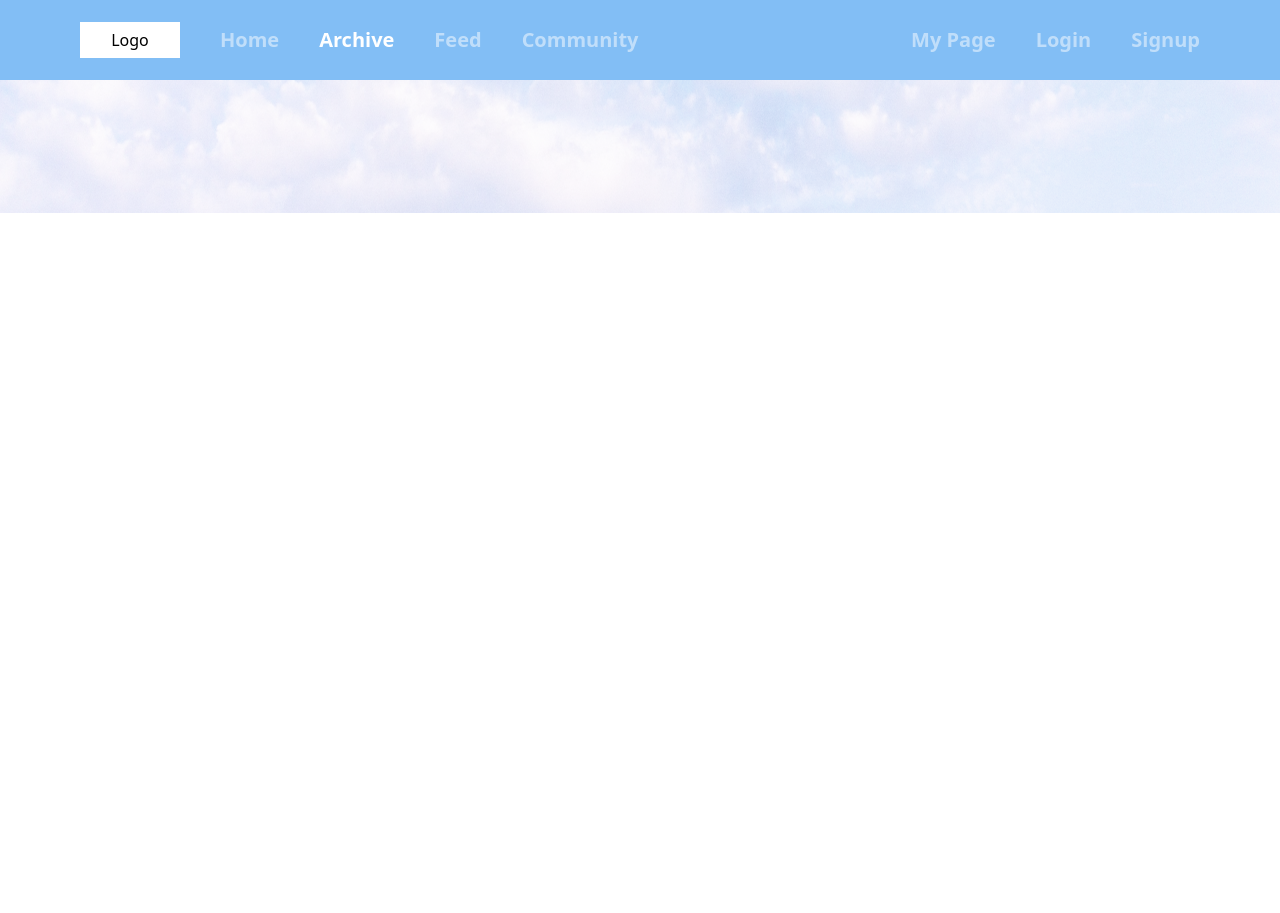
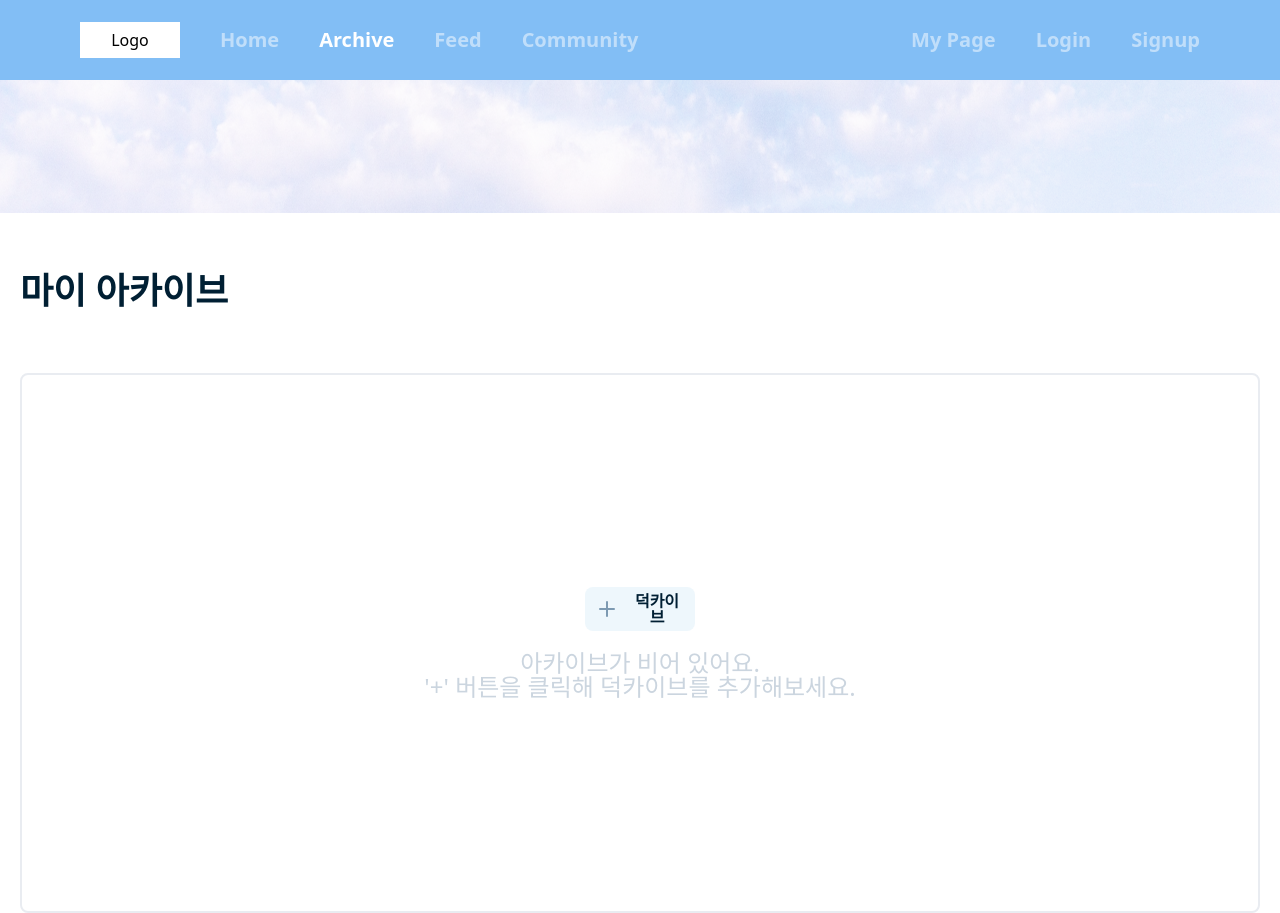
Before and after one commit to Deokive/FE, a React (Vite) app: page /archive in a window 1280 px wide. Before the commit the page ends 800 px from the top, so only its background shows below. Built offline with nearby package versions, Linux system fonts and the light colour scheme; the HTML template or start-up script is replaced by a standard one; a web font is replaced by a local one.

Commit message:
feat: 아카이브가 없을 경우 empty컴포넌트 제작

```diff
--- /dev/null
+++ b/src/components/archive/ArchiveCard.tsx
@@ -0,0 +1,73 @@
+import { useState } from "react";
+import vectorIcon from "@/assets/icon/VectorGray.svg";
+
+interface ArchiveCardProps {
+  archiveId?: number;
+  userId?: number;
+  title?: string;
+  image?: string;
+  viewCount?: number;
+  likeCount?: number;
+  onClick: () => void;
+}
+
+const ArchiveCard = ({
+  archiveId,
+  userId,
+  title,
+  image,
+  onClick,
+}: ArchiveCardProps) => {
+  const [imageLoaded, setImageLoaded] = useState(false);
+  const [imageError, setImageError] = useState(false);
+
+  const hasImage = !!image;
+  const isLoading = hasImage && !imageLoaded && !imageError;
+  const showFallbackIcon = !hasImage || imageError;
+
+  return (
+    <div
+      data-archive-id={archiveId}
+      data-user-id={userId}
+      onClick={onClick}
+      className="pt-[25px] px-[20px] flex flex-col items-center justify-center w-[360px] h-[300px] rounded-[10px] bg-brand-blue-400 cursor-pointer"
+    >
+      <div className="w-[321px] h-[179px] rounded-t-[10px] bg-white flex items-center justify-center overflow-hidden">
+        {/* 1) 이미지가 있고, 로딩 성공 */}
+        {hasImage && imageLoaded && !imageError && (
+          <img
+            src={image}
+            alt="image"
+            className="w-full h-full object-cover rounded-t-[10px]"
+          />
+        )}
+
+        {/* 2) 이미지가 있고, 로딩 중 */}
+        {isLoading && <p className="typo-body2 text-color-mid">로딩중...</p>}
+
+        {/* 3) 이미지가 없거나 로딩 실패 */}
+        {showFallbackIcon && !isLoading && (
+          <img src={vectorIcon} alt="icon" className="w-[43px] h-[31px]" />
+        )}
+
+        {hasImage && (
+          <img
+            src={image}
+            alt="preload"
+            className="hidden"
+            onLoad={() => setImageLoaded(true)}
+            onError={() => setImageError(true)}
+          />
+        )}
+      </div>
+
+      <div className="bottom-0 w-[360px] h-[96px] rounded-b-[10px] bg-brand-blue-300">
+        <p className="flex items-center h-[96px] px-[20px] typo-body1-semibold text-color-highest">
+          {title ? title : "사용자가 지정한 아카이브 파일명"}
+        </p>
+      </div>
+    </div>
+  );
+};
+
+export default ArchiveCard;
--- /dev/null
+++ b/src/components/archive/EmptyArchive.tsx
@@ -0,0 +1,27 @@
+import { Plus } from "lucide-react";
+import { BtnIcon } from "../common/Button/Btn";
+
+const EmptyArchive = () => {
+  return (
+    <div
+      className="w-310 h-135 p-2.5 flex flex-col items-center justify-center gap-5
+  rounded-lg border-2 border-solid border-border-low"
+    >
+      <BtnIcon
+        startIcon={<Plus className="w-6 h-6 text-color-high" />}
+        onClick={() => {
+          console.log("덕카이브 추가 버튼 클릭");
+        }}
+      >
+        덕카이브
+      </BtnIcon>
+      <p className="typo-h2 text-color-low text-center">
+        아카이브가 비어 있어요.
+        <br />
+        '+' 버튼을 클릭해 덕카이브를 추가해보세요.
+      </p>
+    </div>
+  );
+};
+
+export default EmptyArchive;
--- /dev/null
+++ b/src/mockData/archiveData.ts
@@ -0,0 +1,114 @@
+import banner from "@/assets/images/banner.png";
+
+export const archiveDataMock = [
+  {
+    archiveId: 1,
+    userId: 1,
+    title: "나의 첫 아카이브",
+    bannerUrl: "https://picsum.photos/1920/200?random=1",
+    image: "https://picsum.photos/201/300",
+    viewCount: 150,
+    likeCount: 42,
+    hotScore: 24353.23,
+    visibility: "PUBLIC",
+    createdAt: "KST Datetime",
+    lastModifiedAt: "KST Datetime",
+    ownerNickname: "홍길동",
+  },
+  {
+    archiveId: 2,
+    userId: 1,
+    title: "나의 두번째 아카이브",
+    bannerUrl: "https://picsum.photos/1920/200?random=2",
+    image: "https://picsum.photos/202/300",
+    viewCount: 150,
+    likeCount: 41,
+    hotScore: 24353.23,
+    visibility: "PUBLIC",
+    createdAt: "KST Datetime",
+    lastModifiedAt: "KST Datetime",
+  },
+  {
+    archiveId: 3,
+    userId: 1,
+    title: "나의 세번째 아카이브",
+    bannerUrl: "https://picsum.photos/1920/200?random=3",
+    image: "https://picsum.photos/203/300",
+    viewCount: 150,
+    likeCount: 50,
+    hotScore: 24353.23,
+    visibility: "PRIVATE",
+    createdAt: "KST Datetime",
+    lastModifiedAt: "KST Datetime",
+  },
+  {
+    archiveId: 4,
+    userId: 1,
+    title: "나의 네번째 아카이브",
+    bannerUrl: "https://picsum.photos/1920/200?random=4",
+    image: "https://picsum.photos/204/300",
+    viewCount: 150,
+    likeCount: 50,
+    hotScore: 24353.23,
+    visibility: "RESTRICTED",
+    createdAt: "KST Datetime",
+    lastModifiedAt: "KST Datetime",
+  },
+  {
+    archiveId: 5,
+    userId: 1,
+    title: "나의 다섯번째 아카이브",
+    bannerUrl: "https://picsum.photos/1920/200?random=5",
+    image: "https://picsum.photos/205/300",
+    viewCount: 150,
+    likeCount: 50,
+    hotScore: 24353.23,
+    visibility: "RESTRICTED",
+    createdAt: "KST Datetime",
+    lastModifiedAt: "KST Datetime",
+  },
+  {
+    archiveId: 6,
+    userId: 2,
+    title: "나의 여섯번째 아카이브",
+    bannerUrl: "https://picsum.photos/1920/200?random=6",
+    image: "https://picsum.photos/206/300",
+    viewCount: 150,
+    likeCount: 50,
+    hotScore: 24353.23,
+    visibility: "PRIVATE",
+    createdAt: "KST Datetime",
+    lastModifiedAt: "KST Datetime",
+  },
+  {
+    archiveId: 7,
+    userId: 2,
+    title: "나의 일곱번째 아카이브",
+    bannerUrl: "https://picsum.photos/1920/200?random=7",
+    image: "https://picsum.photos/207/300",
+    viewCount: 150,
+    likeCount: 50,
+    hotScore: 24353.23,
+    visibility: "PRIVATE",
+  },
+  {
+    archiveId: 8,
+    userId: 2,
+    title: "나의 여덟번째 아카이브",
+    bannerUrl: "https://picsum.photos/1920/200?random=8",
+    image: "https://picsum.photos/208/300",
+    viewCount: 150,
+    likeCount: 50,
+    hotScore: 24353.23,
+  },
+  {
+    archiveId: 9,
+    userId: 2,
+    title: "나의 아홉번째 아카이브",
+    bannerUrl: "https://picsum.photos/1920/200?random=9",
+    image: "https://picsum.photos/209/300",
+    viewCount: 150,
+    likeCount: 50,
+    hotScore: 24353.23,
+  },
+];
--- a/src/pages/Archive/Archive.tsx
+++ b/src/pages/Archive/Archive.tsx
@@ -1,9 +1,46 @@
+import ArchiveCard from "@/components/archive/ArchiveCard";
+import EmptyArchive from "@/components/archive/EmptyArchive";
+import { BtnIcon } from "@/components/common/Button/Btn";
 import Banner from "@/components/community/Banner";
+import { archiveDataMock } from "@/mockData/archiveData";
+import { Plus } from "lucide-react";
+
+// 현재 로그인한 사용자 ID
+const userId = 1;
 
 const Archive = () => {
+  // 아카이브 데이터 조회
+  // const archiveData = archiveDataMock.filter(
+  //   (archive) => archive.userId === userId
+  // );
+  // 아카이브 데이터가 없는 경우 빈 배열을 반환 (test용)
+  const archiveData: any[] = [];
+
   return (
     <div className="flex flex-col items-center justify-center">
       <Banner />
+      <div className="w-310 h-10 my-15">
+        <p className="typo-h1 text-color-highest">마이 아카이브</p>
+      </div>
+      <div className="max-w-[1920px] mx-auto gap-15">
+        {/* 아카이브가 존재하면 아카이브 카드를 보여줍니다. */}
+        {archiveData.length > 0 ? (
+          archiveData.map((archive) => (
+            <ArchiveCard
+              key={archive.archiveId}
+              archiveId={archive.archiveId}
+              userId={archive.userId}
+              title={archive.title}
+              image={archive.image}
+              onClick={() => {
+                console.log(archive.archiveId + "번 아카이브 클릭");
+              }}
+            />
+          ))
+        ) : (
+          <EmptyArchive />
+        )}
+      </div>
     </div>
   );
 };
```
